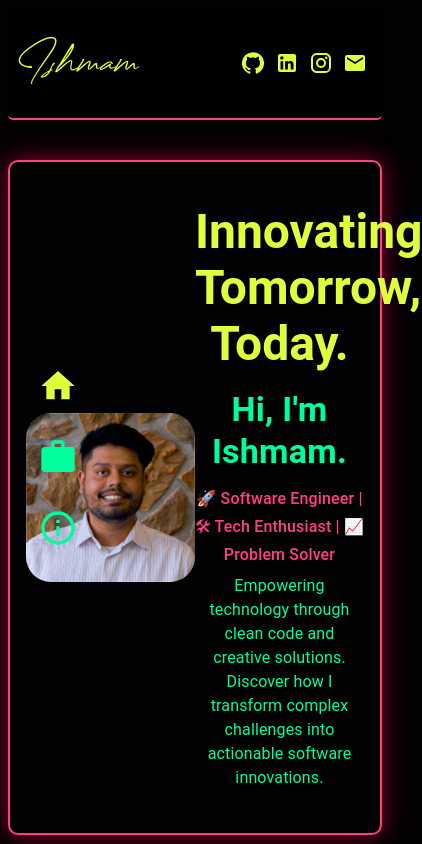
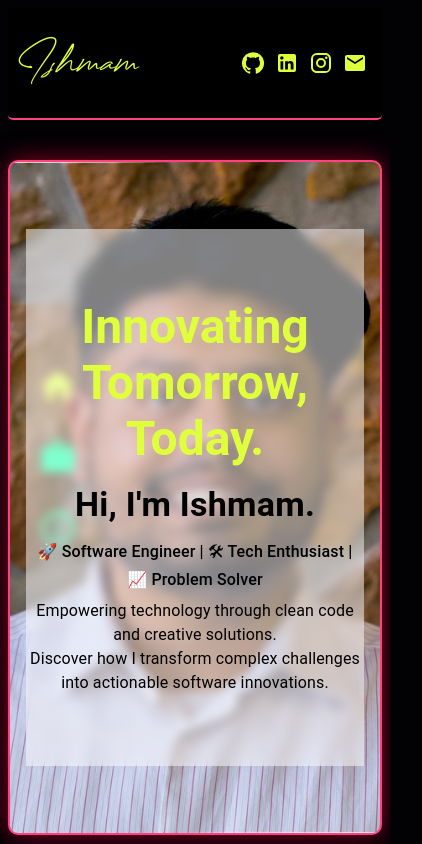
Before and after one commit to Ishmam97/portfolio_v2, a React (Create React App) app: page / in a window 390 px wide. Shown: the whole page, 422 px wide, since content can reach past the window. Built offline with nearby package versions, Linux system fonts and the light colour scheme.

Commit message:
make hero section responsive

```diff
--- a/src/components/Hero.js
+++ b/src/components/Hero.js
@@ -6,10 +6,10 @@ import './css/Hero.css'
 function Hero() {
   return (
     <Container className="container" maxWidth="lg" sx={{ display: 'flex', height: '80vh', alignItems: 'center', justifyContent: 'center' , backgroundColor:'#020104', fontFamily: 'Lato, sans-serif',fontWeight: 400, marginTop: '2.5rem', borderRadius: '10px', boxShadow: '0 0 25px rgba(208, 0, 55, 0.678)', border:'2px solid #ff4081'}}>
-      <Box sx={{ width: '50%', display: 'flex', justifyContent: 'center', alignItems: 'center' }}>
+      <Box className="hero-image-container" sx={{ width: '50%', display: 'flex', justifyContent: 'center', alignItems: 'center' }}>
         <img src="/img/me.jpeg" alt="Ishmam" style={{ width: '100%', height: 'auto', borderRadius:'25px' }} />
       </Box>
-      <Box sx={{ width: '50%', textAlign: 'center', color:'#00FF9C' }}>
+      <Box className="text-overlay" sx={{ width: '50%', textAlign: 'center', color:'#00FF9C' }}>
         <Typography variant="h3" component="h1" gutterBottom sx={{color:'#DFFF3D', fontWeight: 700}}>
           Innovating Tomorrow, Today.
         </Typography>
--- a/src/components/css/Hero.css
+++ b/src/components/css/Hero.css
@@ -1,7 +1,40 @@
 .container:hover{
     box-shadow: 0 0 30px rgba(208, 0, 55, 1);
 }
-  .b{
+.text-overlay{
+  width: 50%;
+}
+.hero-image-container {
+  width: 50%;
+}
+@media (max-width: 768px) {
+  .container {
+      background-size: cover; /* Cover the entire area of the container */
+      background-position: center; /* Center the background image */
+      background-image: url('/img/me.jpeg');
+      display: flex;
+      justify-content: center;
+  }
 
-    color:  #372963,#100D23,#100d23,#00FF9C,#c592ff,#00FF9C,#ff4081;
+  .hero-image-container {
+    width: 0% !important;
+    display: none; /* Ensure the image container is not displayed */
   }
+  img{
+    display: none;
+  }
+  .text-overlay{
+    width: 100% !important;
+    height: 80%;
+    display: flex;
+    flex-direction: column;
+    justify-content: center;
+    backdrop-filter: blur(5px); /* Frosted glass effect */
+    background-color: rgba(255, 255, 255, 0.5);
+    color: black !important;
+  }
+  .text-overlay h6{
+    color: black;
+  }
+
+}
```
